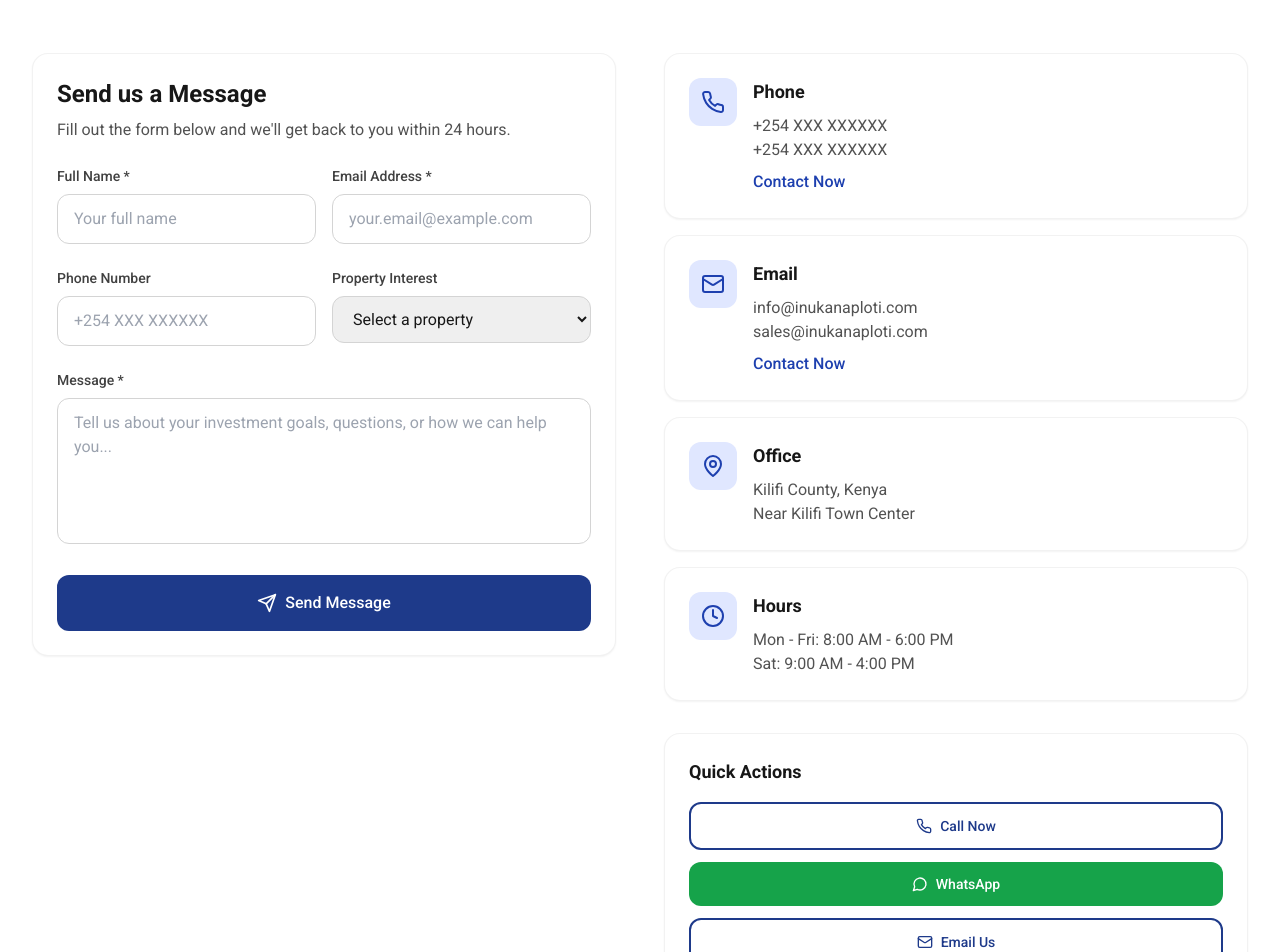
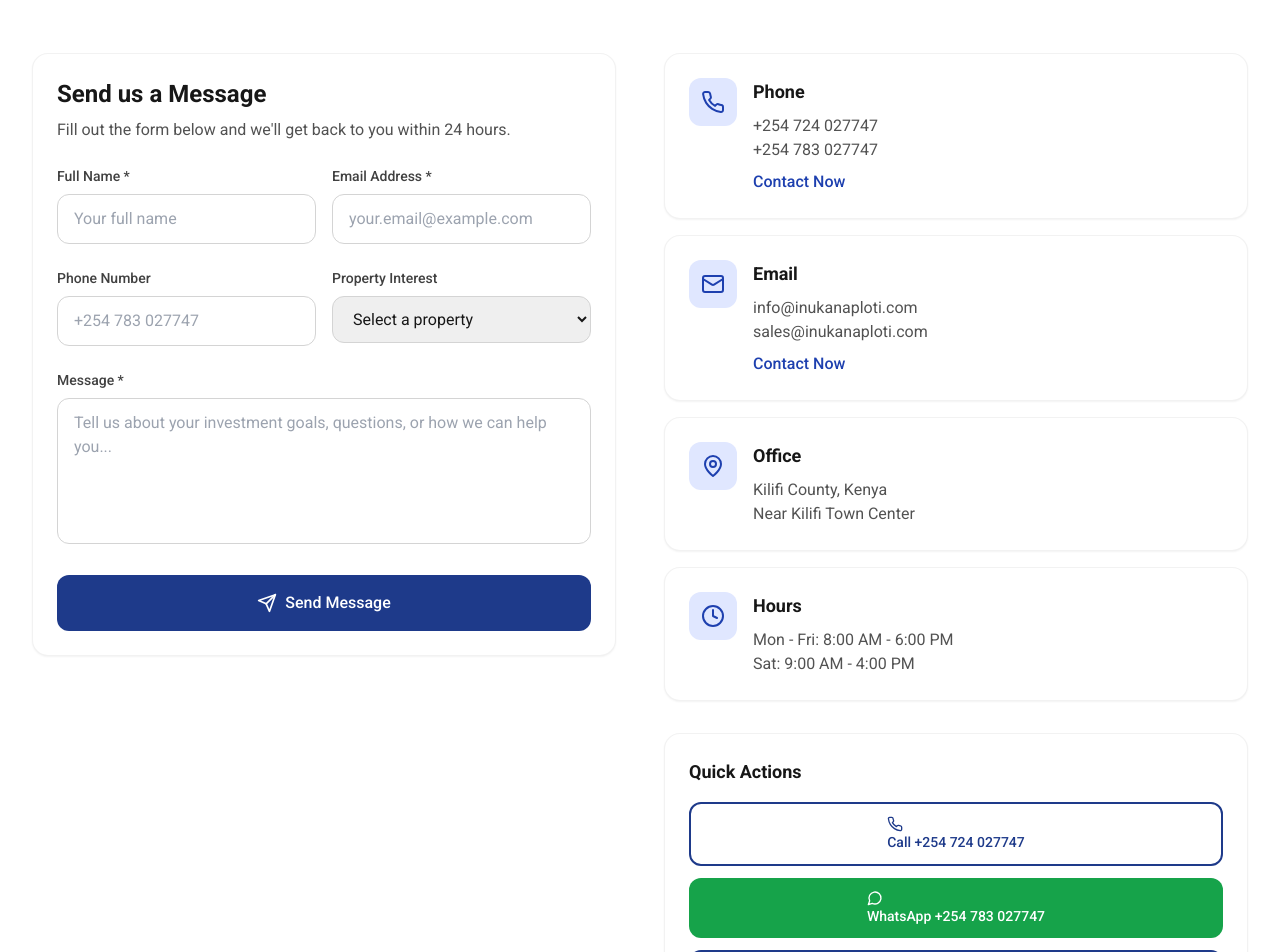
Before and after one commit to etiditalex/inukanaploti, a Next.js app: page /contact in a window 1280 px wide. Shown: the part 340-1292 px from the top of the page. Built offline with nearby package versions, Linux system fonts and the light colour scheme; no server answers; a web font is replaced by a local one.

Commit message:
Update contact page with WhatsApp number 0783 027747 and phone number 0724 027747

```diff
--- a/app/contact/page.tsx
+++ b/app/contact/page.tsx
@@ -62,8 +62,8 @@
     {
       icon: Phone,
       title: 'Phone',
-      details: ['+254 XXX XXXXXX', '+254 XXX XXXXXX'],
-      action: 'tel:+254-XXX-XXXXXX'
+      details: ['+254 724 027747', '+254 783 027747'],
+      action: 'tel:+254724027747'
     },
     {
       icon: Mail,
@@ -158,7 +158,7 @@
                         type="tel"
                         value={formData.phone}
                         onChange={handleChange}
-                        placeholder="+254 XXX XXXXXX"
+                        placeholder="+254 783 027747"
                       />
                     </div>
                     <div>
@@ -259,17 +259,23 @@
             <Card>
               <h3 className="text-lg font-semibold mb-4">Quick Actions</h3>
               <div className="space-y-3">
-                <Button variant="outline" className="w-full justify-start">
-                  <Phone className="w-4 h-4 mr-2" />
-                  Call Now
+                <Button variant="outline" className="w-full justify-start" asChild>
+                  <a href="tel:+254724027747">
+                    <Phone className="w-4 h-4 mr-2" />
+                    Call +254 724 027747
+                  </a>
                 </Button>
-                <Button variant="success" className="w-full justify-start">
-                  <MessageCircle className="w-4 h-4 mr-2" />
-                  WhatsApp
+                <Button variant="success" className="w-full justify-start" asChild>
+                  <a href="https://wa.me/254783027747" target="_blank" rel="noopener noreferrer">
+                    <MessageCircle className="w-4 h-4 mr-2" />
+                    WhatsApp +254 783 027747
+                  </a>
                 </Button>
-                <Button variant="outline" className="w-full justify-start">
-                  <Mail className="w-4 h-4 mr-2" />
-                  Email Us
+                <Button variant="outline" className="w-full justify-start" asChild>
+                  <a href="mailto:info@inukanaploti.com">
+                    <Mail className="w-4 h-4 mr-2" />
+                    Email Us
+                  </a>
                 </Button>
               </div>
             </Card>
```
